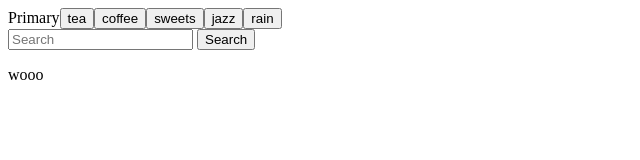
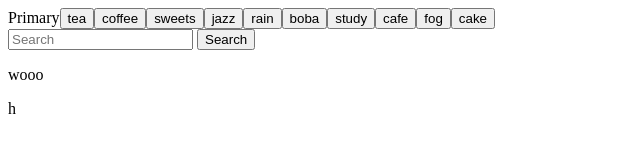
Before and after one commit to spirawebdev/GIPHY-06, a plain HTML site: page index.html in a window 1280 px wide. Shown: the whole page, without its empty margins (0-640 px from the left). Drawn offline with nearby package versions, Linux system fonts and the light colour scheme; no server answers.

Commit message:
Final Working version, but for some reason there's a special google chrome incompatability that I can't fix. So the gifs wont load, but they will appear.

```diff
--- a/assets/javascript/app.js
+++ b/assets/javascript/app.js
@@ -2,19 +2,19 @@
 $(document).ready(function () {
 
     //Api Key and Stuff
-    //var queryURL = $.get("http://api.giphy.com/v1/gifs/search?q=ryan+gosling&api_key=2T0N6Y12oTEnnTOf44fmMkIx0eexxc16&limit=10");
 
-    var queryURL = "http://api.giphy.com/v1/gifs/search?q=ryan+gosling&api_key=2T0N6Y12oTEnnTOf44fmMkIx0eexxc16&limit=10";
+    var queryURL = "http://api.giphy.com/v1/gifs/search?q=ryan+gosling&api_key=2T0N6Y12oTEnnTOf44fmMkIx0eexxc16&limit=10/>";
 
     $.ajax({
       url: queryURL,
       method: "GET"
+
     }).then(function(response) {
       console.log(response);
     });
 
     // Create array named topics
-    var topics = ['tea', 'coffee', 'sweets', 'jazz', 'rain']
+    var topics = ['tea', 'coffee', 'sweets', 'jazz', 'rain','boba', 'study', 'cafe', 'fog', 'cake']
     // Create a for loop that creates a button for every value in the array
     for (var i = 0; i < topics.length; i++) {
         var buttons = $("<button type=" + "'button' " + "class='boot'" + ">" + topics[i] + "</button>")
@@ -22,14 +22,8 @@ $(document).ready(function () {
         console.log(topics[i]);
     };
 
-// create an onclick function that grabs images from the GIPHY api
-// $('button').on('click', function() {
-//     console.log("moop");
-//     var mlep =  $('.potato').append("<img src=" + queryURL[0].images.downsized_large + "/>" );
 
-//    });
-
-// Put search info back into for loop
+    // Put search info back into for loop
 $("#searchButton").on('click', function() {
     var searchValue = $('#searchBar').val();
     topics.push(searchValue);
@@ -40,7 +34,15 @@ $("#searchButton").on('click', function() {
 
 
 
+});
+
+// create an onclick function that grabs images from the GIPHY api
+ $('#buttonContainer').on('click', function() {
+     console.log("moop");
+     var mlep =  $('.display').append("<img src=" + 'http://api.giphy.com/v1/gifs/search?q=' + topics.this + "&api_key=2T0N6Y12oTEnnTOf44fmMkIx0eexxc16&limit=10/>");
+   mlep;
+    });
+
+
 
 });
-
-});
--- a/index.html
+++ b/index.html
@@ -13,7 +13,7 @@
 
 </head>
 <body>
-
+  <div class="container">
     <div id='buttonContainer' class="btn btn-primary">Primary</div>
 
     <nav class="navbar navbar-light bg-light">
@@ -23,8 +23,9 @@
           <div class="box">
 
             <p>wooo</p>
-            <div class='potato'></div>
+            <div class='display'>h</div>
         </form>
       </nav>
+    </div>
 </body>
 </html>
```
